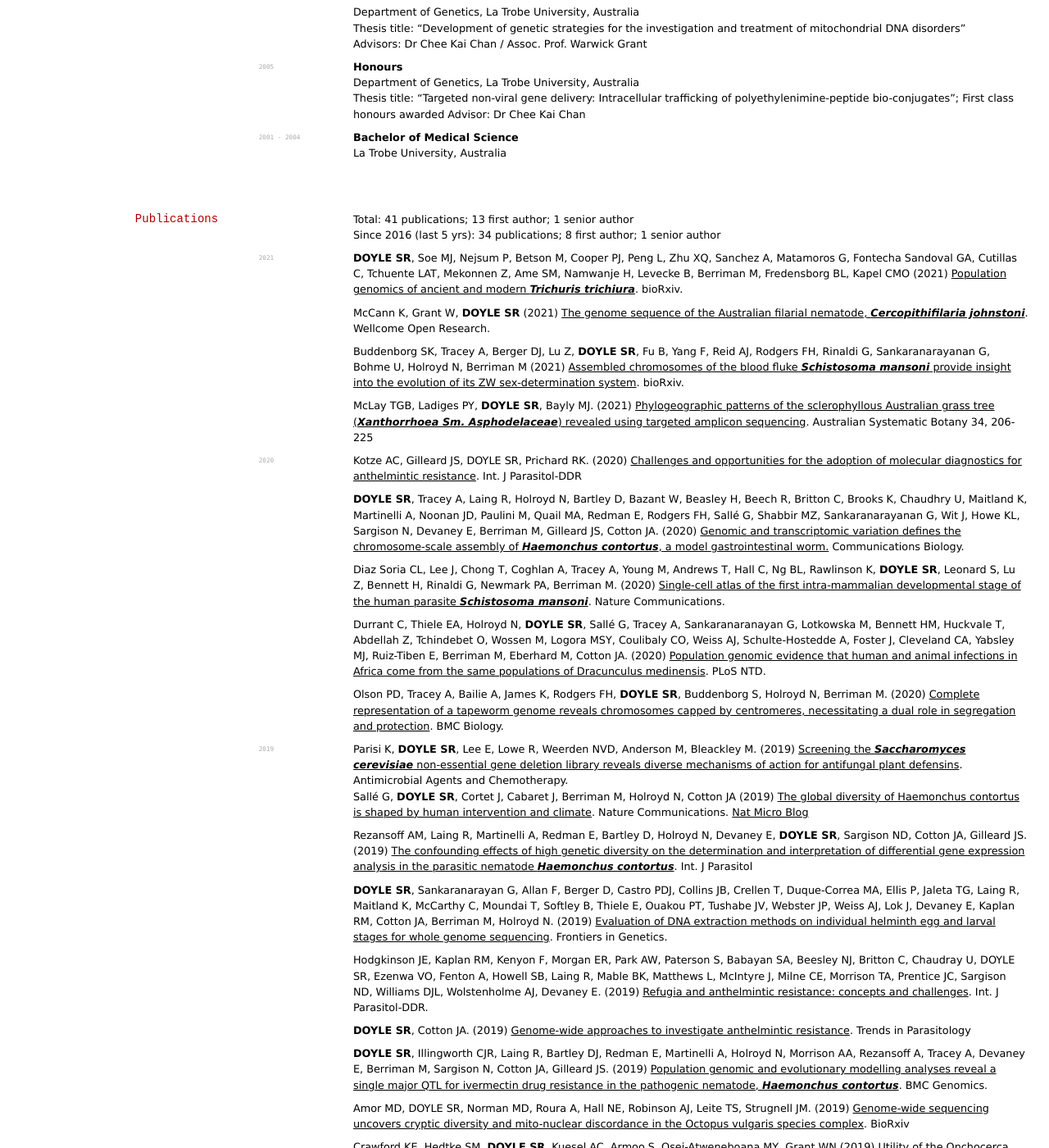
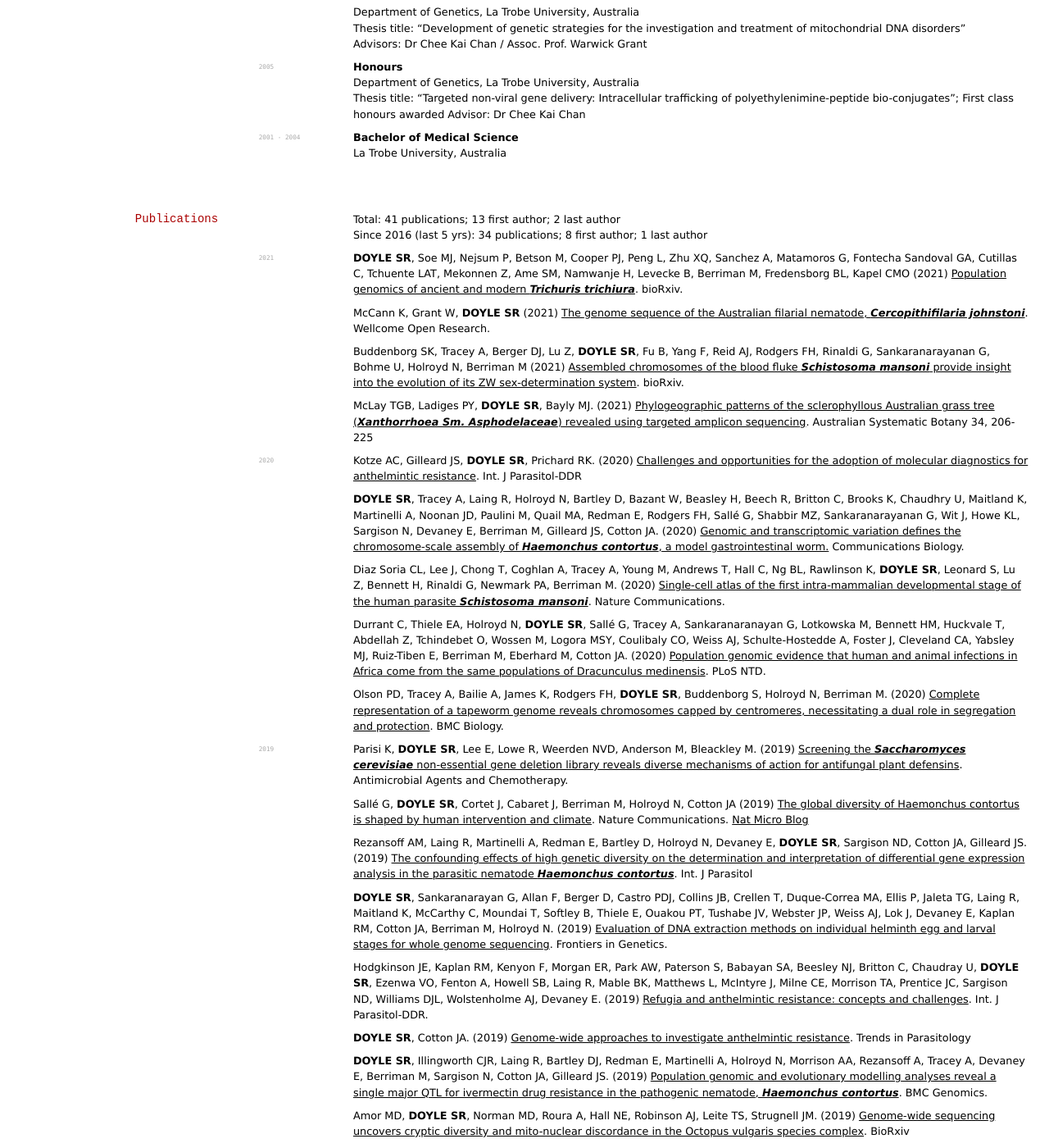
Before and after one commit to elipapa/markdown-cv, a Jekyll site: the page built from index.md, in a window 1280 px wide and 1400 px high, scrolled down 513 px. Shown: the whole window at 82% size. Built offline with Jekyll 4.4.1, drawn with Linux system fonts in a browser that asks for light colours; some of the changed text lies outside the part shown.

Commit message:
Update index.md

```diff
--- a/index.md
+++ b/index.md
@@ -59,8 +59,8 @@
 
 
 ## Publications
-Total: 41 publications; 13 first author; 1 senior author
-Since 2016 (last 5 yrs): 34 publications; 8 first author; 1 senior author
+Total: 41 publications; 13 first author; 2 last author
+Since 2016 (last 5 yrs): 34 publications; 8 first author; 1 last author
 
 `2021`
 **DOYLE SR**, Soe MJ, Nejsum P, Betson M, Cooper PJ, Peng L, Zhu XQ, Sanchez A, Matamoros G, Fontecha Sandoval GA, Cutillas C, Tchuente LAT, Mekonnen Z, Ame SM, Namwanje H, Levecke B, Berriman M, Fredensborg BL, Kapel CMO (2021) [Population genomics of ancient and modern *Trichuris trichiura*](https://doi.org/10.1101/2021.10.21.464505). bioRxiv.
@@ -72,7 +72,7 @@
 McLay TGB, Ladiges PY, **DOYLE SR**, Bayly MJ. (2021) [Phylogeographic patterns of the sclerophyllous Australian grass tree (*Xanthorrhoea Sm. Asphodelaceae*) revealed using targeted amplicon sequencing](). Australian Systematic Botany 34, 206-225
 
 `2020`
-Kotze AC, Gilleard JS, DOYLE SR, Prichard RK. (2020) [Challenges and opportunities for the adoption of molecular diagnostics for anthelmintic resistance](https://doi.org/10.1016/j.ijpddr.2020.11.005 ). Int. J Parasitol-DDR
+Kotze AC, Gilleard JS, **DOYLE SR**, Prichard RK. (2020) [Challenges and opportunities for the adoption of molecular diagnostics for anthelmintic resistance](https://doi.org/10.1016/j.ijpddr.2020.11.005 ). Int. J Parasitol-DDR
 
 **DOYLE SR**, Tracey A, Laing R, Holroyd N, Bartley D, Bazant W, Beasley H, Beech R, Britton C, Brooks K, Chaudhry U, Maitland K, Martinelli A, Noonan JD, Paulini M, Quail MA, Redman E, Rodgers FH, Sallé G, Shabbir MZ, Sankaranarayanan G, Wit J, Howe KL, Sargison N, Devaney E, Berriman M, Gilleard JS, Cotton JA. (2020) [Genomic and transcriptomic variation defines the chromosome-scale assembly of *Haemonchus contortus*, a model gastrointestinal worm.](https://doi.org/10.1038/s42003-020-01377-3) Communications Biology.
 
@@ -84,19 +84,20 @@
 
 `2019`
 Parisi K, **DOYLE SR**, Lee E, Lowe R, Weerden NVD, Anderson M, Bleackley M. (2019) [Screening the *Saccharomyces cerevisiae* non-essential gene deletion library reveals diverse mechanisms of action for antifungal plant defensins](https://doi.org/10.1128/AAC.01097-19). Antimicrobial Agents and Chemotherapy.
+
 Sallé G, **DOYLE SR**, Cortet J, Cabaret J, Berriman M, Holroyd N, Cotton JA (2019) [The global diversity of Haemonchus contortus is shaped by human intervention and climate](https://doi.org/10.1038/s41467-019-12695-4). Nature Communications. [Nat Micro Blog](https://go.nature.com/35VNdpt)
 
 Rezansoff AM, Laing R, Martinelli A, Redman E, Bartley D, Holroyd N, Devaney E, **DOYLE SR**, Sargison ND, Cotton JA, Gilleard JS. (2019) [The confounding effects of high genetic diversity on the determination and interpretation of differential gene expression analysis in the parasitic nematode *Haemonchus contortus*](https://doi.org/10.1016/j.ijpara.2019.05.012). Int. J Parasitol
 
 **DOYLE SR**, Sankaranarayan G, Allan F, Berger D, Castro PDJ, Collins JB, Crellen T, Duque-Correa MA, Ellis P, Jaleta TG, Laing R, Maitland K, McCarthy C, Moundai T, Softley B, Thiele E, Ouakou PT, Tushabe JV, Webster JP, Weiss AJ, Lok J, Devaney E, Kaplan RM, Cotton JA, Berriman M, Holroyd N. (2019) [Evaluation of DNA extraction methods on individual helminth egg and larval stages for whole genome sequencing](https://doi.org/10.3389/fgene.2019.00826). Frontiers in Genetics.
 
-Hodgkinson JE, Kaplan RM, Kenyon F, Morgan ER, Park AW, Paterson S, Babayan SA, Beesley NJ, Britton C, Chaudray U, DOYLE SR, Ezenwa VO, Fenton A, Howell SB, Laing R, Mable BK, Matthews L, McIntyre J, Milne CE, Morrison TA, Prentice JC, Sargison ND, Williams DJL, Wolstenholme AJ, Devaney E. (2019) [Refugia and anthelmintic resistance: concepts and challenges](https://doi.org/10.1016/j.ijpddr.2019.05.001). Int. J Parasitol-DDR.
+Hodgkinson JE, Kaplan RM, Kenyon F, Morgan ER, Park AW, Paterson S, Babayan SA, Beesley NJ, Britton C, Chaudray U, **DOYLE SR**, Ezenwa VO, Fenton A, Howell SB, Laing R, Mable BK, Matthews L, McIntyre J, Milne CE, Morrison TA, Prentice JC, Sargison ND, Williams DJL, Wolstenholme AJ, Devaney E. (2019) [Refugia and anthelmintic resistance: concepts and challenges](https://doi.org/10.1016/j.ijpddr.2019.05.001). Int. J Parasitol-DDR.
 
 **DOYLE SR**, Cotton JA. (2019) [Genome-wide approaches to investigate anthelmintic resistance](https://doi.org/10.1016/j.pt.2019.01.004). Trends in Parasitology
 
 **DOYLE SR**, Illingworth CJR, Laing R, Bartley DJ, Redman E, Martinelli A, Holroyd N, Morrison AA, Rezansoff A, Tracey A, Devaney E, Berriman M, Sargison N, Cotton JA, Gilleard JS. (2019) [Population genomic and evolutionary modelling analyses reveal a single major QTL for ivermectin drug resistance in the pathogenic nematode, *Haemonchus contortus*](https://doi.org/10.1186/s12864-019-5592-6). BMC Genomics.
 
-Amor MD, DOYLE SR, Norman MD, Roura A, Hall NE, Robinson AJ, Leite TS, Strugnell JM. (2019) [Genome-wide sequencing uncovers cryptic diversity and mito-nuclear discordance in the Octopus vulgaris species complex](https://doi.org/10.1101/573493). BioRxiv
+Amor MD, **DOYLE SR**, Norman MD, Roura A, Hall NE, Robinson AJ, Leite TS, Strugnell JM. (2019) [Genome-wide sequencing uncovers cryptic diversity and mito-nuclear discordance in the Octopus vulgaris species complex](https://doi.org/10.1101/573493). BioRxiv
 
 Crawford KE, Hedtke SM, **DOYLE SR**, Kuesel AC, Armoo S, Osei-Atweneboana MY, Grant WN (2019) [Utility of the Onchocerca volvulus mitochondrial genome for delineation of parasite transmission zones](https://doi.org/10.1101/732446 ). BioRxiv.
 
@@ -133,12 +134,12 @@
 
 Dyson ZA, Brown TL, Farrar B, **DOYLE SR**, Tucci J, Seviour RJ, Petrovski S, (2016). [Locating and activating molecular 'time bombs': Induction of Mycolata prophages](https://doi.org/10.1371/journal.pone.0159957). PLoS One.
 
-Wong NC, Pope BJ, Candiloro I, Korbie D., Trau M, Wong SQ, Mikeska T, Van Denderen BJW, Thompson EW, Eggers S, DOYLE SR, Dobrovic A. (2016) [MethPat: a tool for the analysis and visualisation of complex methylation patterns obtained by massively parallel sequencing](https://doi.org/10.1186/s12859-016-0950-8). BMC Bioinformatics.
+Wong NC, Pope BJ, Candiloro I, Korbie D., Trau M, Wong SQ, Mikeska T, Van Denderen BJW, Thompson EW, Eggers S, **DOYLE SR**, Dobrovic A. (2016) [MethPat: a tool for the analysis and visualisation of complex methylation patterns obtained by massively parallel sequencing](https://doi.org/10.1186/s12859-016-0950-8). BMC Bioinformatics.
 
 `2015`
 Wong NC, Pope BJ, Candiloro I, Korbie D, Trau M, Wong SQ, Mikeska T, Van Denderen BJW, Thompson EW, Eggers S, **DOYLE SR**, Dobrovic A (2015) [Exemplary multiplex bisulfite amplicon data used to demonstrate the utility of Methpat](https://doi.org/10.1186/s13742-015-0098-x). GigaScience.
 
-DOYLE SR, Griffiths IS, Murphy NP, Strugnell JM (2015) [Low-coverage MiSeq next generation sequencing reveals the mitochondrial genome of the Eastern Rock Lobster, *Sagmariasus verreauxi*](https://doi.org/10.3109/19401736.2013.855921). Mitochondrial DNA.
+**DOYLE SR**, Griffiths IS, Murphy NP, Strugnell JM (2015) [Low-coverage MiSeq next generation sequencing reveals the mitochondrial genome of the Eastern Rock Lobster, *Sagmariasus verreauxi*](https://doi.org/10.3109/19401736.2013.855921). Mitochondrial DNA.
 
 `2013`
 **DOYLE SR**, Kasinadhuni NRP, Chan CK, Grant WN (2013) [Evidence of evolutionary constraints on the sequence composition of mitochondrial matrix targeting sequences](https://doi.org/10.1371/journal.pone.0067938). PLoS One.
```
